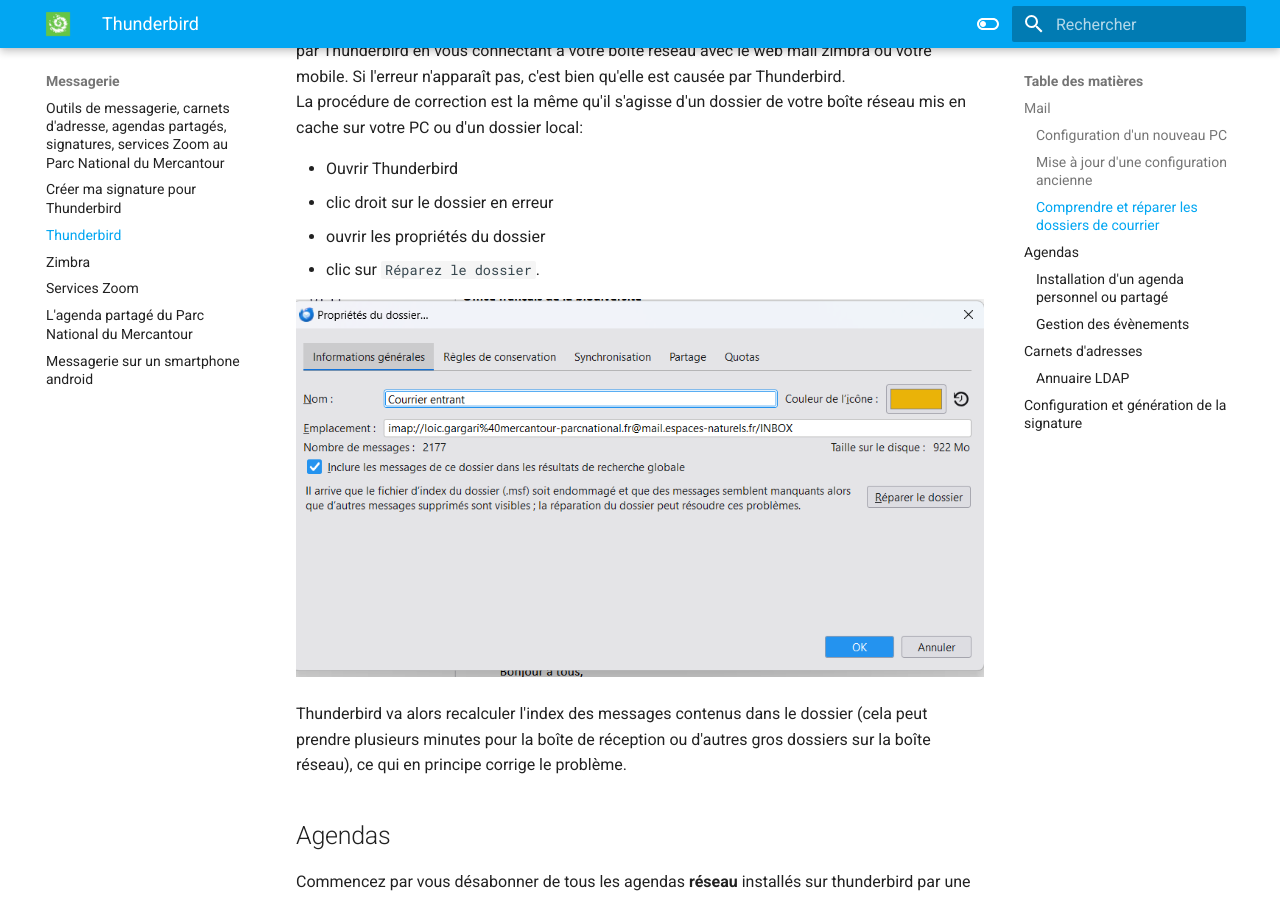
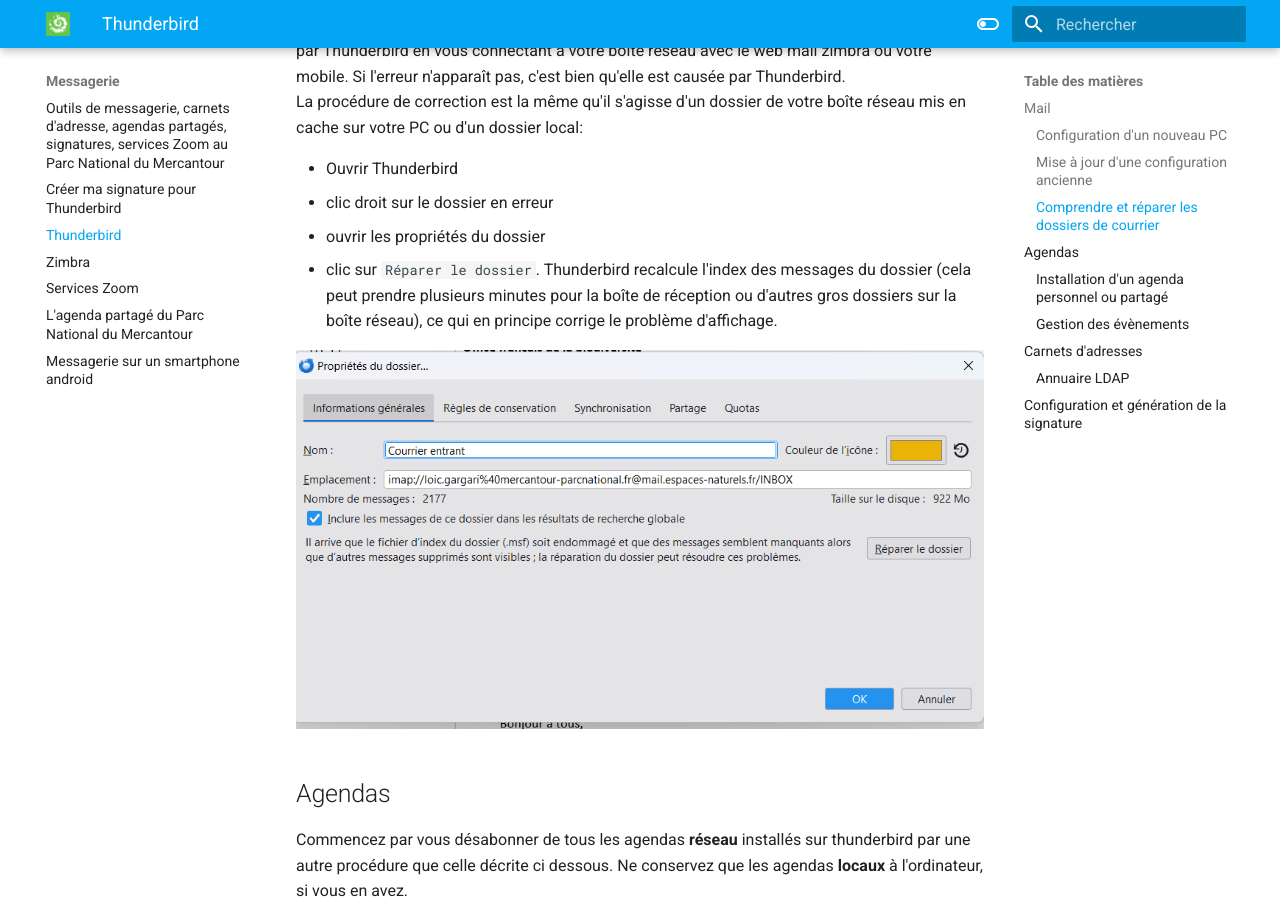
Before and after one commit to PnMercantour/faq, an MkDocs documentation site: the page built from docs/messagerie/Thunderbird.md, in a window 1280 px wide and 900 px high, scrolled down 2239 px. Built offline with MkDocs 1.6.1 and Material for MkDocs 9.7.7, drawn with Linux system fonts in a browser that asks for light colours.

Commit message:
mise en page

```diff
--- a/docs/messagerie/Thunderbird.md
+++ b/docs/messagerie/Thunderbird.md
@@ -53,11 +53,9 @@
 - Ouvrir Thunderbird
 - clic droit sur le dossier en erreur
 - ouvrir les propriétés du dossier
-- clic sur `Réparez le dossier`.
+- clic sur `Réparer le dossier`. Thunderbird recalcule l'index des messages du dossier (cela peut prendre plusieurs minutes pour la boîte de réception ou d'autres gros dossiers sur la boîte réseau), ce qui en principe corrige le problème d'affichage.
 
 ![](../img/Préférences-Dossier.png)
-
-Thunderbird va alors recalculer l'index des messages contenus dans le dossier (cela peut prendre plusieurs minutes pour la boîte de réception ou d'autres gros dossiers sur la boîte réseau), ce qui en principe corrige le problème.
 
 ## Agendas
 
```
